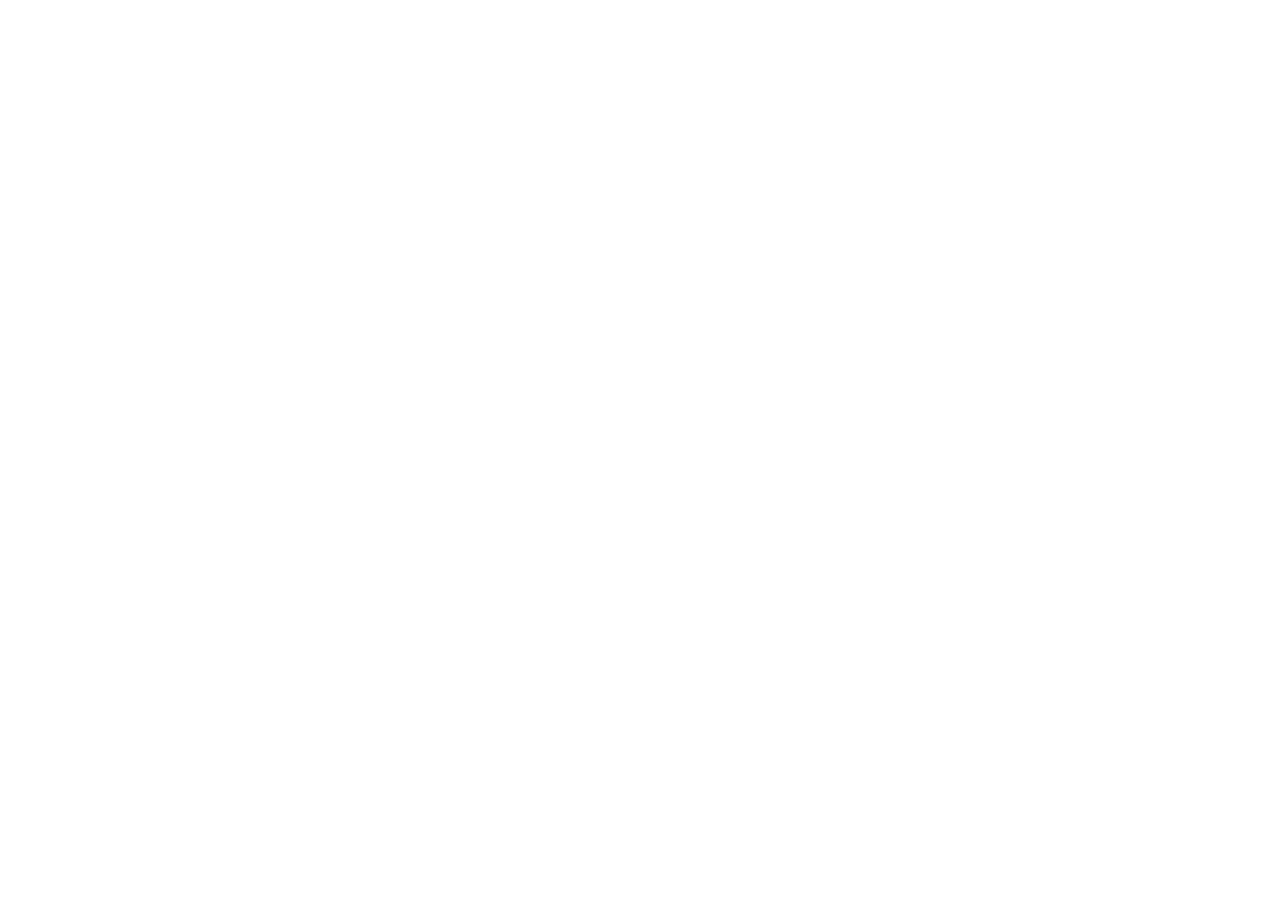
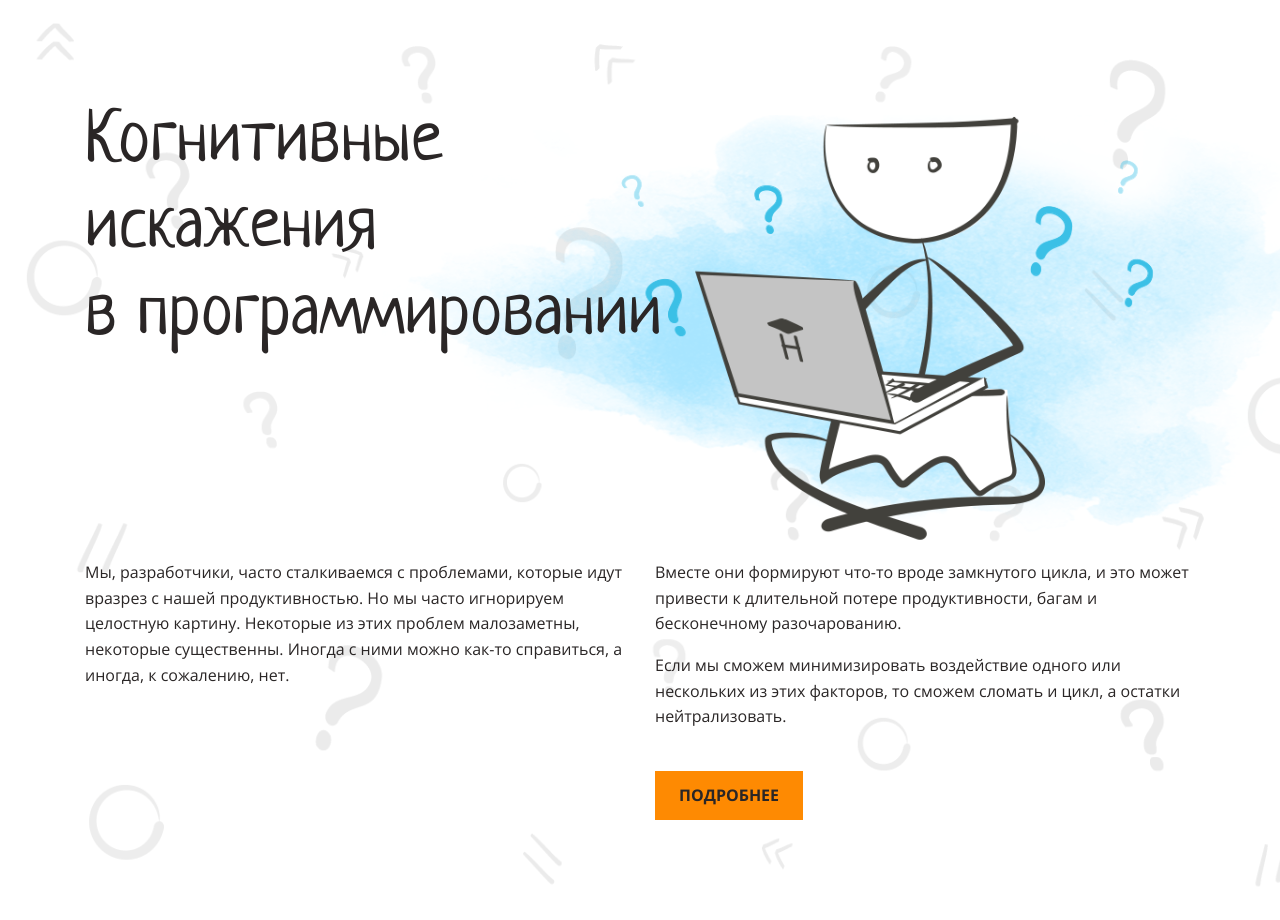
Before and after one commit to dotADmit/layout-designer-project-lvl0, a website: page src/index.html in a window 1280 px wide. Before the commit the page ends 800 px from the top, so only its background shows below. Drawn offline with Linux system fonts and the light colour scheme.

Commit message:
add header

```diff
--- a/src/index.html
+++ b/src/index.html
@@ -11,7 +11,23 @@
 </head>
 
 <body>
-  <div class="wrapper">
+  <div class="gen-wrapper">
+    <header class="pos-r bg-img">
+      <div class="pos-r content-container">
+        <img class="header-img" src="./images/main.png" alt="main-image">
+        <h1 class="header-title"><span>Когнитивные<br>искажения</span><br>в программировании</h1>
+        <div class="header-text">
+          <div class="header-text-item">
+            <p>Мы, разработчики, часто сталкиваемся с проблемами, которые идут вразрез с нашей продуктивностью. Но мы часто игнорируем целостную картину. Некоторые из этих проблем малозаметны, некоторые существенны. Иногда с ними можно как-то справиться, а иногда, к сожалению, нет.</p>
+          </div>
+          <div class="header-text-item">
+            <p>Вместе они формируют что-то вроде замкнутого цикла, и это может привести к длительной потере продуктивности, багам и бесконечному разочарованию.</p>
+            <p>Если мы сможем минимизировать воздействие одного или нескольких из этих факторов, то сможем сломать и цикл, а остатки нейтрализовать.</p>
+            <a href="#nav" class="btn header-btn">ПОДРОБНЕЕ</a>
+          </div>
+        </div>
+      </div>
+    </header>
   </div>
 </body>
 
--- a/src/styles/style.css
+++ b/src/styles/style.css
@@ -41,13 +41,8 @@ img {
   vertical-align: top;
 }
 
-h1,
-h2,
-h3,
-h4,
-h5,
-h6 {
-  font-family: inherit/1.2em 'Neucha', sans-serif;
+p {
+  margin: 16px 0 16px 0;
 }
 
 /* =====utils & commons=========================== */
@@ -71,12 +66,21 @@ body {
   font: 16px/1.6em 'Open Sans', sans-serif;
 }
 
-.wrapper {
+h1,
+h2,
+h3,
+h4,
+h5,
+h6 {
+  font: 16px/1.2em 'Neucha', sans-serif;
+}
+
+.gen-wrapper {
   min-height: 100%;
   overflow: hidden;
 }
 
-.container {
+.content-container {
   max-width: 1110px;
   margin: 0 auto;
   padding: 100px 0 100px 0;
@@ -93,3 +97,68 @@ h2 {
 h3 {
   font-size: 34px;
 }
+
+.bg-img::before {
+  position: absolute;
+  top: 0;
+  left: 0;
+  z-index: -100;
+
+  width: 100%;
+  height: 100%;
+
+  background: url('../images/background.png') no-repeat;
+  background-size: cover;
+
+  opacity: 0.1;
+
+  content: '';
+}
+
+.btn {
+  display: inline-block;
+
+  padding: 12px 24px;
+
+  font-weight: bold;
+
+  background-color: var(--main);
+}
+
+.pos-r {
+  position: relative;
+}
+
+.pos-a {
+  position: absolute;
+}
+
+/* ===============header================ */
+.header-img {
+  position: absolute;
+  top: 55px;
+  right: -270px;
+  z-index: -10;
+
+  height: 525px;
+}
+
+.header-text {
+  display: flex;
+  gap: 30px;
+  margin: 185px 0 0 0;
+
+  background: none;
+}
+
+.header-btn {
+  margin: 25px 0 0 0;
+}
+
+.header-text-item {
+  width: 50%;
+}
+
+.header span {
+  color: var(--main);
+}
```
